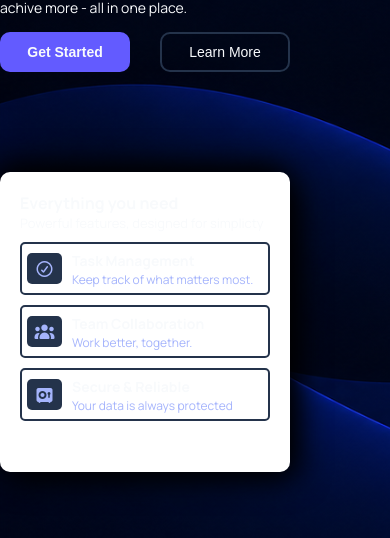
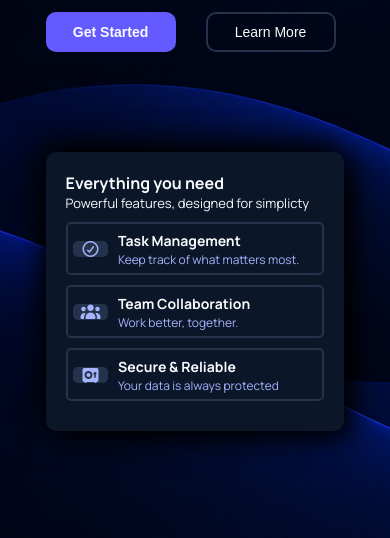
Before and after one commit to EmmanuelEze-01/FunctionalWebsite, a plain HTML site: page index.html in a window 390 px wide. Shown: the part 280-818 px from the top of the page. Drawn offline with Linux system fonts and the light colour scheme.

Commit message:
Update card-holder background and hero padding
Uncomment background color for card-holder and adjust padding for hero class.

```diff
--- a/style.css
+++ b/style.css
@@ -249,8 +249,8 @@
 }
 
 .card-holder {
-/*  background-color: var(--bg-card); */
-  background-color: #fff;
+background-color: var(--bg-card);
+ /* background-color: #fff; */
   box-shadow:
     9px 8px 30px black,
     -5px -8px 30px black;
@@ -262,7 +262,6 @@
   flex-direction: column;
   backdrop-filter: blur(130px);
   max-width: 500px;
-  height: 300px;
   border-radius: 10px;
 }
 
@@ -468,6 +467,7 @@
 
   .hero {
     align-items: center;
+    padding: 20px;
   }
 
   header div .menu-btn {
@@ -537,6 +537,7 @@
 
   .hero {
     align-items: center;
+    padding: 10px;
   }
 
   header div .menu-btn {
```
